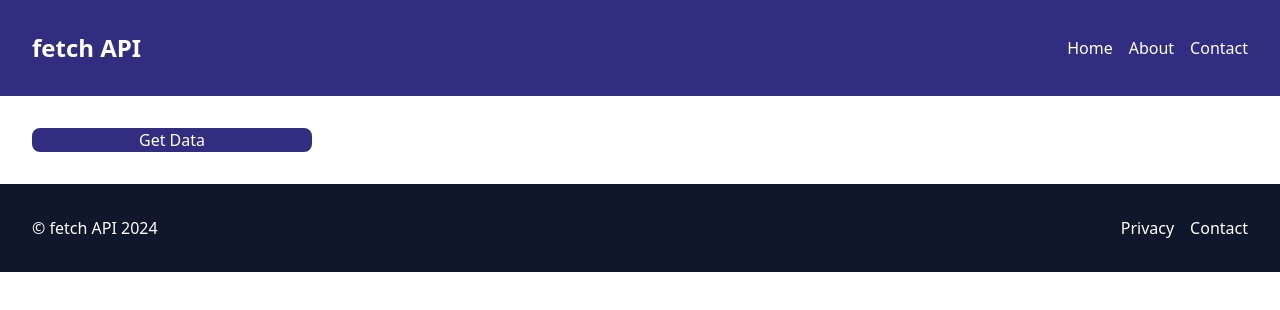
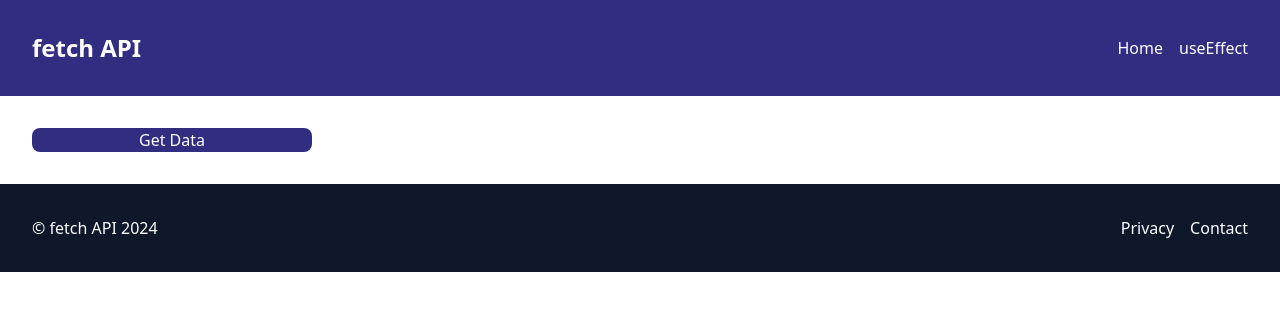
Before and after one commit to manikant-codes/react-demo, a React (Create React App) app: page / in a window 1280 px wide. Shown: the top 310 px of the page. Built offline with nearby package versions, Linux system fonts and the light colour scheme.

Commit message:
taught useEffect hook

```diff
--- a/package.json
+++ b/package.json
@@ -8,6 +8,7 @@
     "@testing-library/user-event": "^13.5.0",
     "react": "^18.3.1",
     "react-dom": "^18.3.1",
+    "react-router-dom": "^6.23.1",
     "react-scripts": "5.0.1",
     "tailwindcss": "^3.4.4",
     "web-vitals": "^2.1.4"
--- a/src/App.jsx
+++ b/src/App.jsx
@@ -1,10 +1,18 @@
+import { BrowserRouter, Route, Routes } from "react-router-dom";
 import Home from "./pages/Home";
+import Layout from "./layouts/Layout";
+import UseEffectDemo from "./pages/UseEffectDemo";
 
 function App() {
   return (
-    <>
-      <Home />
-    </>
+    <BrowserRouter>
+      <Routes>
+        <Route path="/" element={<Layout />}>
+          <Route index element={<Home />} />
+          <Route path="useEffect" element={<UseEffectDemo />} />
+        </Route>
+      </Routes>
+    </BrowserRouter>
   );
 }
 
--- a/src/components/home/PostsList.jsx
+++ b/src/components/home/PostsList.jsx
@@ -17,8 +17,6 @@ function PostsList() {
       });
   }
 
-  console.log(posts);
-
   return (
     <div className="grid grid-cols-1 md:grid-cols-2 lg:grid-cols-4 p-8 gap-8">
       <button
--- /dev/null
+++ b/src/layouts/Layout.jsx
@@ -0,0 +1,16 @@
+import React from "react";
+import Navbar from "./Navbar";
+import Footer from "./Footer";
+import { Outlet } from "react-router-dom";
+
+function Layout() {
+  return (
+    <>
+      <Navbar />
+      <Outlet />
+      <Footer />
+    </>
+  );
+}
+
+export default Layout;
--- a/src/layouts/Navbar.jsx
+++ b/src/layouts/Navbar.jsx
@@ -1,13 +1,17 @@
 import React from "react";
+import { Link } from "react-router-dom";
 
 function Navbar() {
   return (
     <nav className="flex justify-between p-8 bg-indigo-900 text-white items-center">
       <h1 className="text-2xl font-bold">fetch API</h1>
       <ul className="flex gap-4">
-        <li>Home</li>
-        <li>About</li>
-        <li>Contact</li>
+        <li>
+          <Link to="/">Home</Link>
+        </li>
+        <li>
+          <Link to="/useEffect">useEffect</Link>
+        </li>
       </ul>
     </nav>
   );
--- a/src/pages/Home.jsx
+++ b/src/pages/Home.jsx
@@ -1,15 +1,11 @@
 import React from "react";
-import Navbar from "../layouts/Navbar";
-import Footer from "../layouts/Footer";
 import PostsList from "../components/home/PostsList";
 
 function Home() {
   return (
-    <div>
-      <Navbar />
+    <>
       <PostsList />
-      <Footer />
-    </div>
+    </>
   );
 }
 
--- /dev/null
+++ b/src/pages/UseEffectDemo.jsx
@@ -0,0 +1,48 @@
+import React, { useEffect, useState } from "react";
+import PostCard from "../components/home/PostCard";
+
+function UseEffectDemo() {
+  const [posts, setPosts] = useState(null);
+  const [scroll, setScroll] = useState(0);
+
+  useEffect(() => {
+    window.addEventListener("scroll", () => {
+      setScroll(window.scrollY);
+    });
+  }, []);
+
+  useEffect(() => {
+    fetch("https://jsonplaceholder.typicode.com/posts")
+      .then(function (response) {
+        return response.json();
+      })
+      .then(function (data) {
+        setPosts(data);
+      })
+      .catch(function (error) {
+        console.log("Error: ", error);
+      });
+  }, []);
+
+  function moveToTop() {
+    window.scroll(0, 0);
+  }
+
+  return (
+    <div className="grid grid-cols-1 md:grid-cols-2 lg:grid-cols-4 p-8 gap-8">
+      {posts?.map((post, index) => {
+        return <PostCard key={post.id} post={post} />;
+      })}
+      {scroll > 4000 && (
+        <button
+          className="fixed right-[70px] bottom-[70px] bg-indigo-500 px-4 py-2 rounded-full text-white font-bold"
+          onClick={moveToTop}
+        >
+          Move to Top
+        </button>
+      )}
+    </div>
+  );
+}
+
+export default UseEffectDemo;
```
Also changed, not shown: 1 other file (tests, documents, lock files or other folders).
